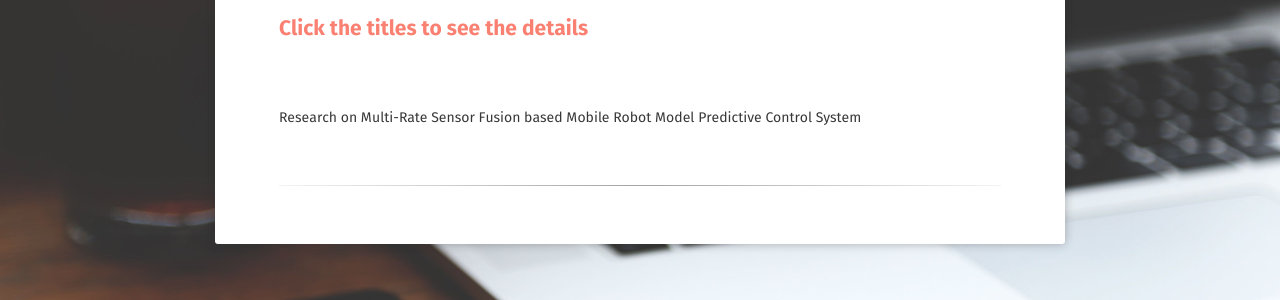
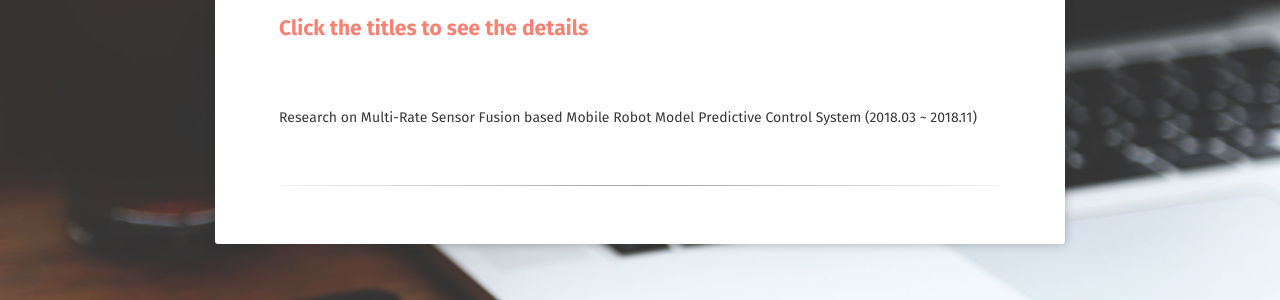
Before and after one commit to JongCheon-Park/JongCheon-Park.github.io, a Jekyll site: the page built from projects/index.md, in a window 1280 px wide. Shown: the part 299-599 px from the top of the page. Built offline with Jekyll 4.4.1, drawn with Linux system fonts in a browser that asks for light colours; some web fonts are replaced.

Commit message:
Update index.md

```diff
--- a/projects/index.md
+++ b/projects/index.md
@@ -12,7 +12,7 @@ comments: false
 <br>
 
 <details>
-  <summary> Research on Multi-Rate Sensor Fusion based Mobile Robot Model Predictive Control System </summary>
+  <summary> Research on Multi-Rate Sensor Fusion based Mobile Robot Model Predictive Control System (2018.03 ~ 2018.11) </summary>
   <div markdown="1">
 #### *This project was conducted at <span style="color:#3399ff">Cyber Physical System Control Lab in Kyungpook National University : </span> [Link](http://control.knu.ac.kr/)*
   </div>
```
